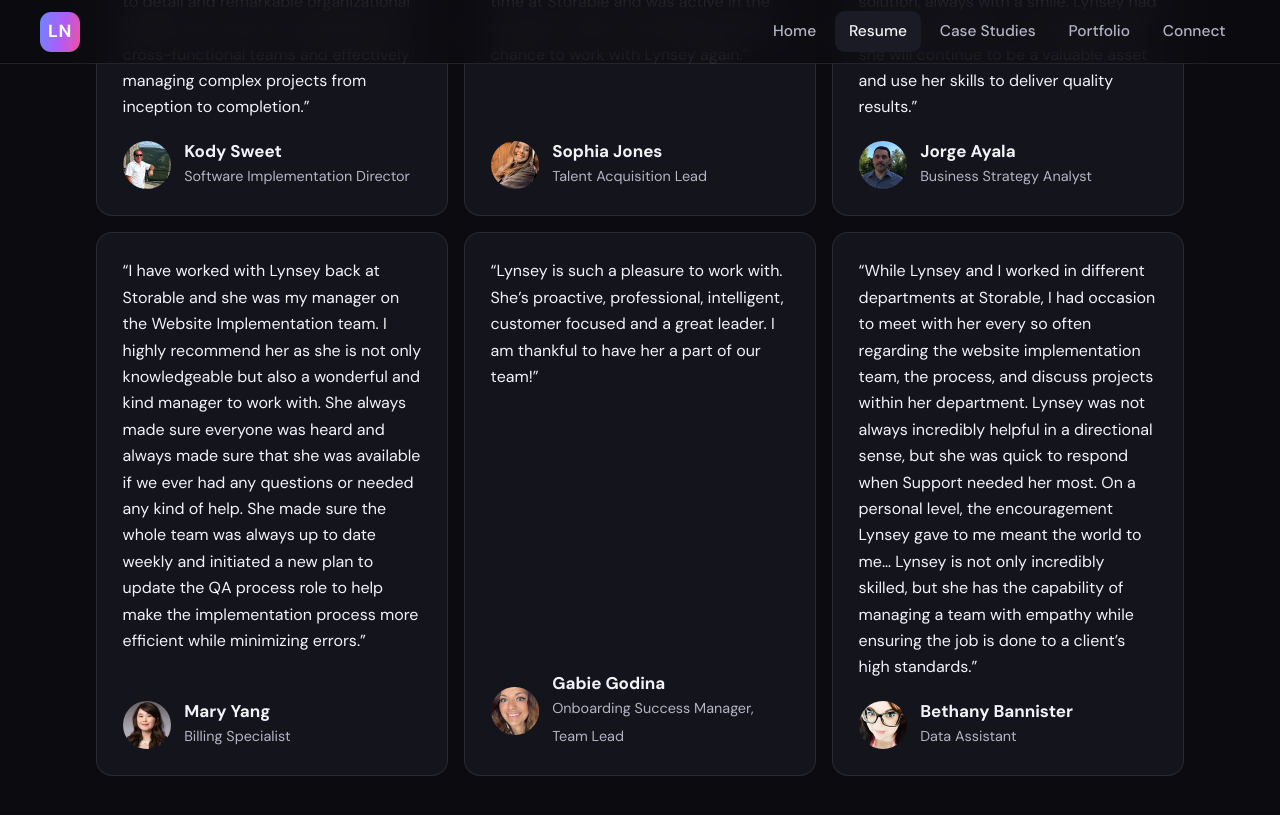
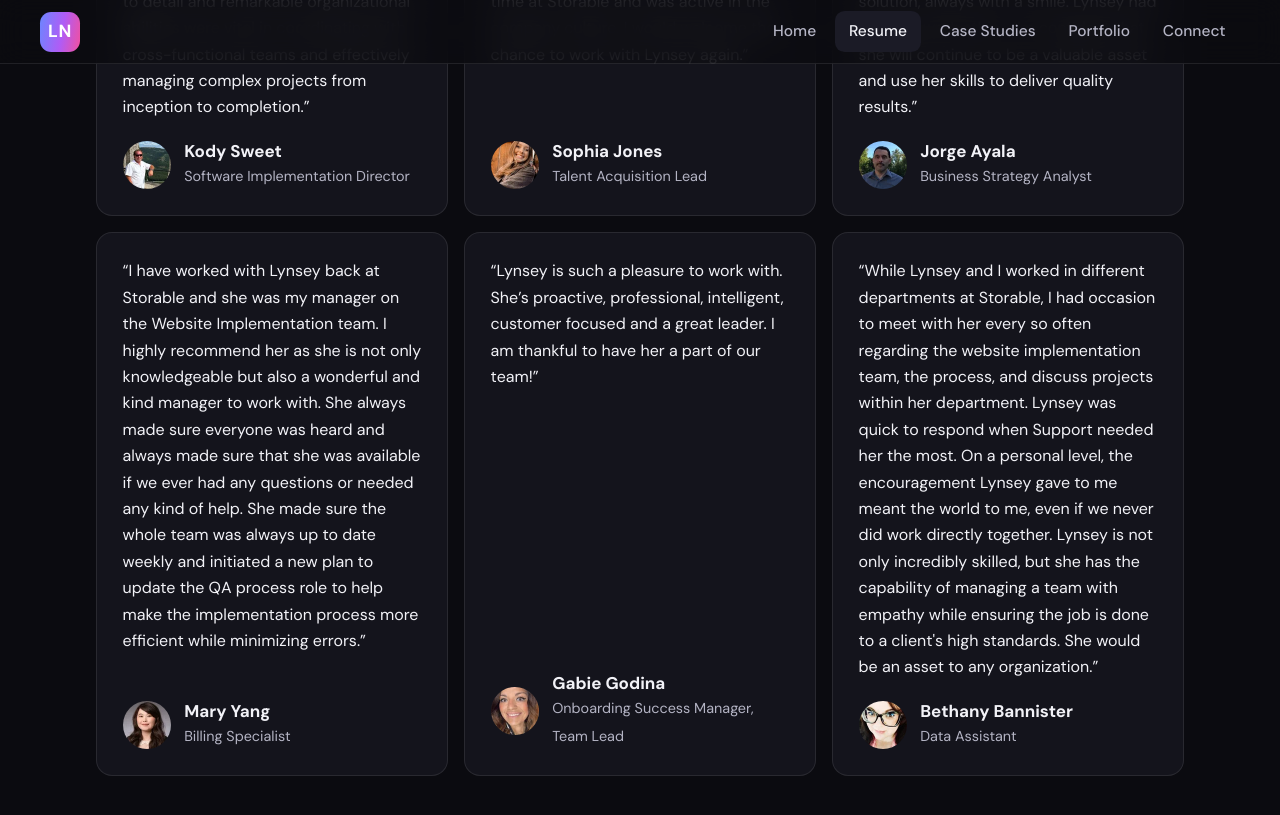
Before and after one commit to lynseynunez/ResumeWebsite, a Jekyll site: the page built from resume.html, in a window 1280 px wide and 900 px high, scrolled down 3661 px. Shown: the top 815 px of the window. Built offline with Jekyll 4.4.1, drawn with Linux system fonts in a browser that asks for light colours.

Commit message:
Update Bethany Bannister recommendation text
Co-Authored-By: Claude Sonnet 5.5 <noreply@anthropic.com>
Claude-Session: https://claude.ai/code/session_01XMQ2DNrfjfpVFb3Gz5ZiAn

```diff
--- a/_data/recommendations.yml
+++ b/_data/recommendations.yml
@@ -21,4 +21,4 @@
 - name: Bethany Bannister
   title: Data Assistant
   photo: bethany.webp
-  quote: "While Lynsey and I worked in different departments at Storable, I had occasion to meet with her every so often regarding the website implementation team, the process, and discuss projects within her department. Lynsey was not always incredibly helpful in a directional sense, but she was quick to respond when Support needed her most. On a personal level, the encouragement Lynsey gave to me meant the world to me… Lynsey is not only incredibly skilled, but she has the capability of managing a team with empathy while ensuring the job is done to a client’s high standards."
+  quote: "While Lynsey and I worked in different departments at Storable, I had occasion to meet with her every so often regarding the website implementation team, the process, and discuss projects within her department. Lynsey was quick to respond when Support needed her the most. On a personal level, the encouragement Lynsey gave to me meant the world to me, even if we never did work directly together. Lynsey is not only incredibly skilled, but she has the capability of managing a team with empathy while ensuring the job is done to a client's high standards. She would be an asset to any organization."
```
